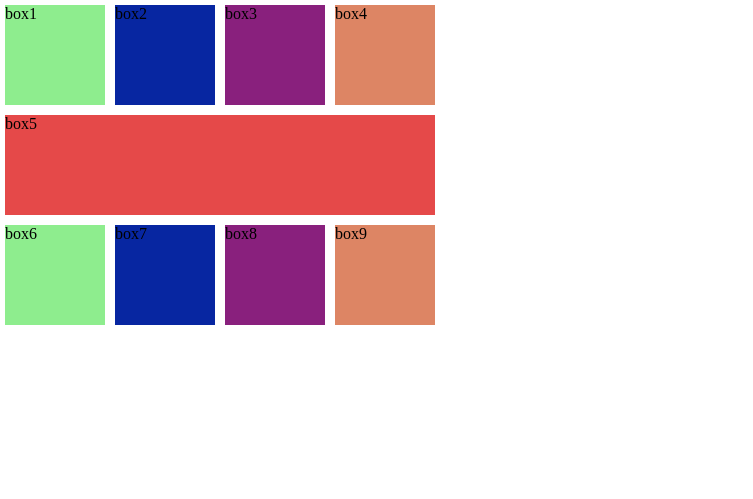
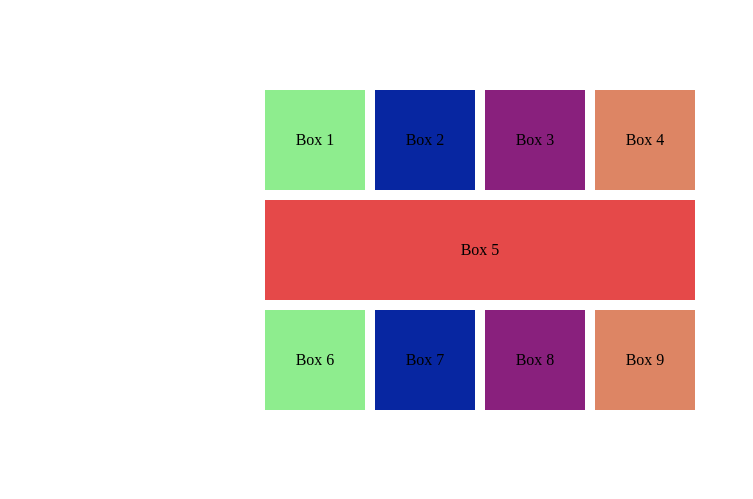
Before and after one commit to Nelicee/DWWM, a PHP site: page / in a window 1280 px wide. Shown: the top 499 px of the page, without its empty margins (0-753 px from the left). Run offline with PHP 8.4, Linux system fonts and the light colour scheme.

Commit message:
18.03.2024 * 2

```diff
--- a/HTML-CSS/Exercices grids/Exercice grid 3 sans le less/index.html
+++ b/HTML-CSS/Exercices grids/Exercice grid 3 sans le less/index.html
@@ -11,15 +11,15 @@
 <body>
     <!-- <main> -->
         <div class="wrap">
-            <div class=" box1">box1</div>
-            <div class=" box2">box2</div>
-            <div class=" box3">box3</div>
-            <div class=" box4">box4</div>
-            <div class=" box5">box5</div>
-            <div class=" box6">box6</div>
-            <div class=" box7">box7</div>
-            <div class=" box8">box8</div>
-            <div class=" box9">box9</div>
+            <div class="box1">Box 1</div>
+            <div class="box2">Box 2</div>
+            <div class="box3">Box 3</div>
+            <div class="box4">Box 4</div>
+            <div class="box5">Box 5</div>
+            <div class="box6">Box 6</div>
+            <div class="box7">Box 7</div>
+            <div class="box8">Box 8</div>
+            <div class="box9">Box 9</div>
         </div>
     <!-- </main> -->
 
--- a/HTML-CSS/Exercices grids/Exercice grid 3 sans le less/style.css
+++ b/HTML-CSS/Exercices grids/Exercice grid 3 sans le less/style.css
@@ -9,15 +9,21 @@
 .wrap {
   background-color: hsl(0, 0%, 100%);
   width: 960px;
+  height:500px;
   padding: 5px;
   display: grid;
   gap: 10px;
   grid-template: "a b c d" 100px
                  "e e e e" 100px
                  "f g h i" 100px / 100px  100px 100px 100px;
-
+  justify-content: center;
+  align-content: center;
 }
-
+.box1, .box2, .box3, .box4, .box5, .box6, .box7, .box8, .box9 {
+  display: flex;
+  align-items: center;
+  justify-content: center;
+}
 
 .box1 {
   grid-area: a;
```
